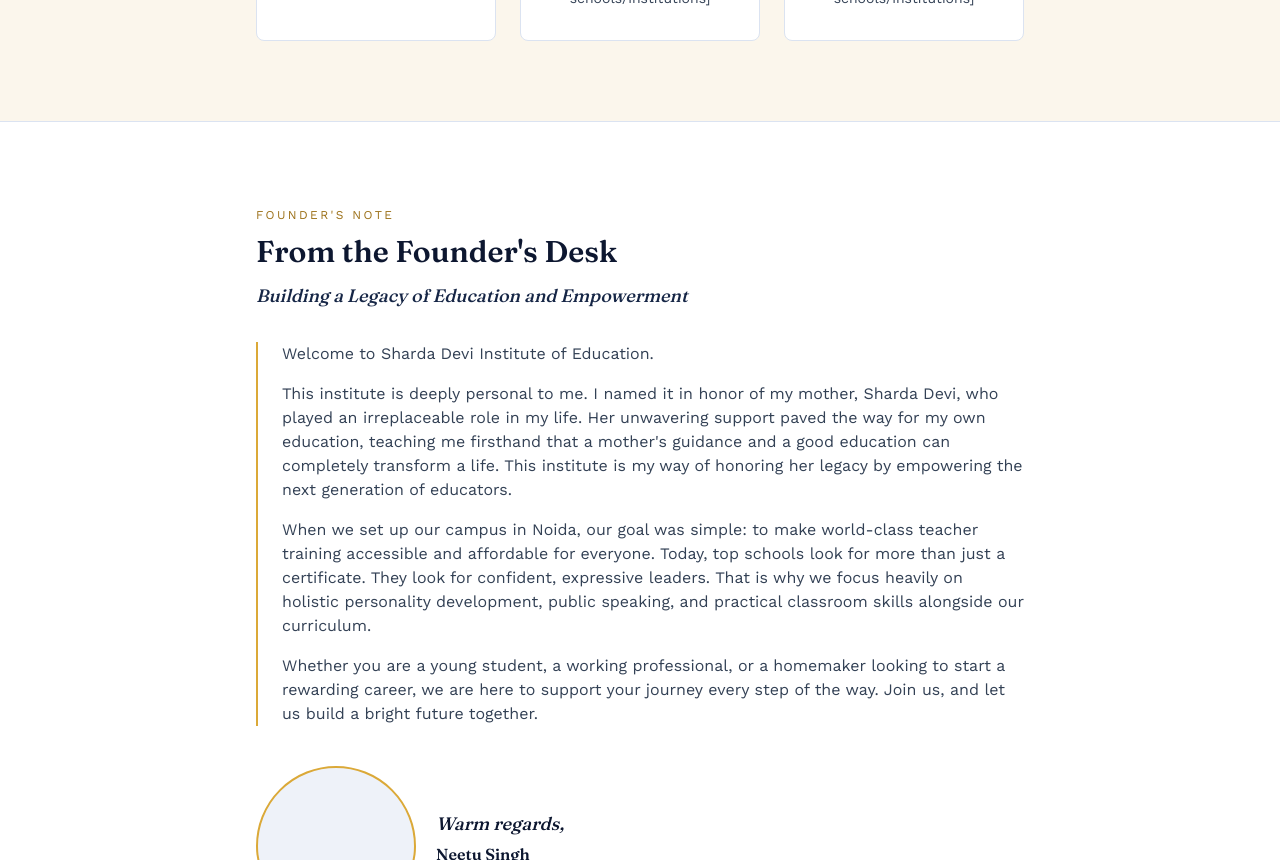
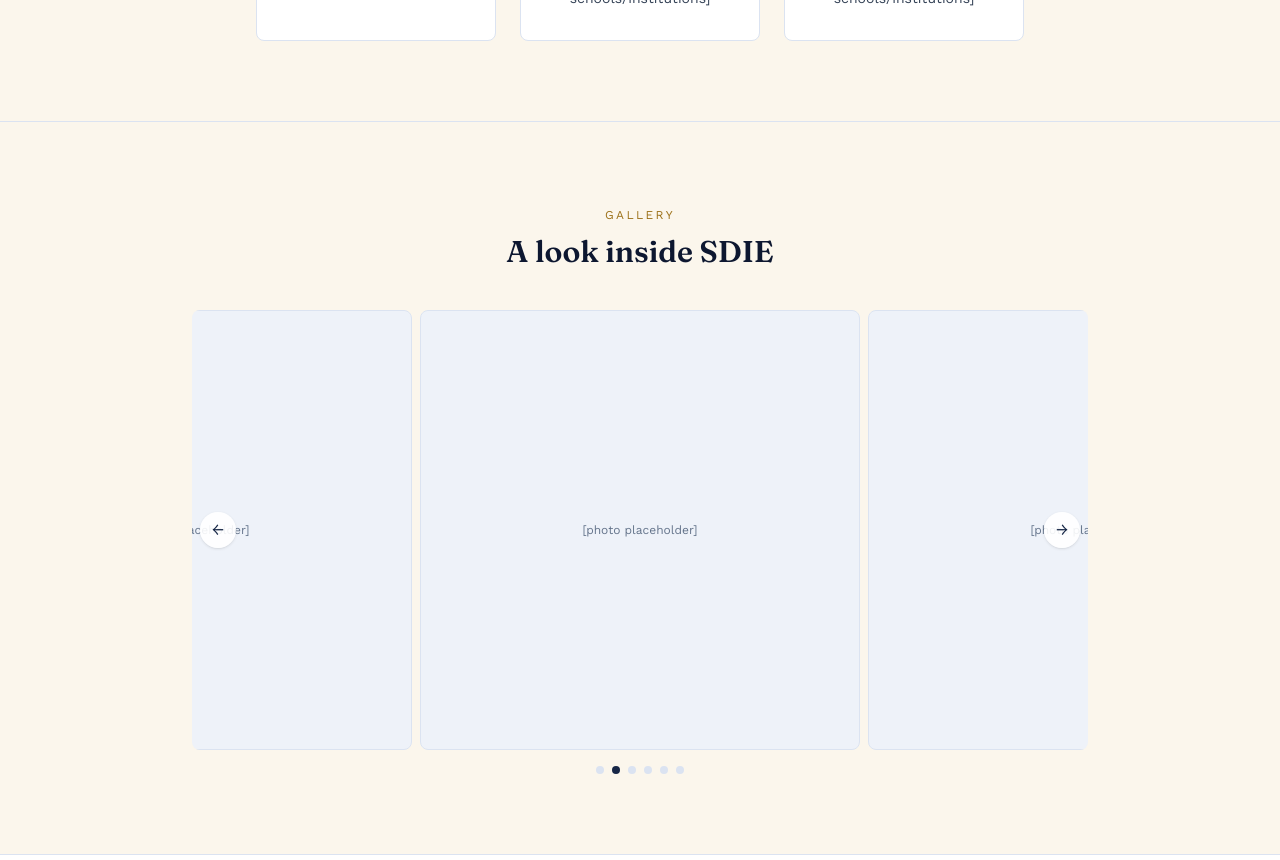
Before and after one commit to rathi-yash/sdie-website, a Next.js app: page / in a window 1280 px wide. Shown: the part 1940-2800 px from the top of the page. Built offline with nearby package versions, Linux system fonts and the light colour scheme.

Commit message:
Replace gallery page with homepage photo carousel
Adds an Embla-based carousel showing placeholder photos directly on the
homepage between Faculty and Founder's Note, and removes the standalone
/gallery route and its nav links.

```diff
--- a/app/gallery/page.tsx
+++ /dev/null
@@ -1,30 +0,0 @@
-import type { Metadata } from "next";
-import { siteConfig } from "@/lib/site-config";
-
-export const metadata: Metadata = {
-  title: "Gallery | [branch name]",
-  description: "A look inside our classrooms, events, and student activities.",
-};
-
-const placeholderImages = Array.from({ length: 6 }, (_, i) => i);
-
-export default function GalleryPage() {
-  return (
-    <section className="px-4 py-16 md:px-8">
-      <h1 className="mb-2 text-center font-display text-3xl font-semibold text-brand-900">Picture gallery</h1>
-      <p className="mx-auto mb-10 max-w-xl text-center text-ink-700">
-        A look inside {siteConfig.branchName}, classrooms, events, and student activities.
-      </p>
-      <div className="mx-auto grid max-w-4xl grid-cols-2 gap-4 sm:grid-cols-3">
-        {placeholderImages.map((i) => (
-          <div
-            key={i}
-            className="flex aspect-square items-center justify-center rounded-lg border border-brand-100 bg-brand-50 text-xs text-ink-500"
-          >
-            [photo placeholder]
-          </div>
-        ))}
-      </div>
-    </section>
-  );
-}
--- a/app/page.tsx
+++ b/app/page.tsx
@@ -5,6 +5,7 @@
 import FacultyCard from "@/components/FacultyCard";
 import FAQAccordion from "@/components/FAQAccordion";
 import FounderNote from "@/components/FounderNote";
+import GalleryCarousel from "@/components/GalleryCarousel";
 import MapEmbed from "@/components/MapEmbed";
 import { siteConfig } from "@/lib/site-config";
 import { courses } from "@/lib/courses";
@@ -81,6 +82,16 @@
         </div>
       </section>
 
+      <section className="border-t border-brand-100 px-4 py-20 md:px-8">
+        <div className="mx-auto mb-10 max-w-xl text-center">
+          <span className="text-xs uppercase tracking-[0.2em] text-gold-600">Gallery</span>
+          <h2 className="mt-2 font-display text-3xl font-semibold text-brand-900">
+            A look inside {siteConfig.branchName}
+          </h2>
+        </div>
+        <GalleryCarousel />
+      </section>
+
       <FounderNote />
 
       <section className="border-t border-brand-100 bg-paper px-4 py-20 md:px-8">
--- a/app/sitemap.ts
+++ b/app/sitemap.ts
@@ -4,7 +4,7 @@
 const baseUrl = "https://example.com";
 
 export default function sitemap(): MetadataRoute.Sitemap {
-  const staticRoutes = ["", "/courses", "/about", "/gallery", "/contact", "/faq"].map(
+  const staticRoutes = ["", "/courses", "/about", "/contact", "/faq"].map(
     (route) => ({ url: `${baseUrl}${route}` })
   );
   const courseRoutes = courses.map((course) => ({ url: `${baseUrl}/courses/${course.slug}` }));
--- a/components/Footer.tsx
+++ b/components/Footer.tsx
@@ -6,7 +6,6 @@
   { href: "/about", label: "About" },
   { href: "/courses", label: "Courses" },
   { href: "/#faculty", label: "Faculty" },
-  { href: "/gallery", label: "Gallery" },
   { href: "/contact", label: "Contact" },
 ];
 
--- /dev/null
+++ b/components/GalleryCarousel.tsx
@@ -0,0 +1,85 @@
+"use client";
+
+import { useCallback, useEffect, useState } from "react";
+import useEmblaCarousel from "embla-carousel-react";
+
+const placeholderSlides = Array.from({ length: 6 }, (_, i) => i);
+
+export default function GalleryCarousel() {
+  const [emblaRef, emblaApi] = useEmblaCarousel({ loop: true });
+  const [selectedIndex, setSelectedIndex] = useState(0);
+
+  const scrollTo = useCallback((index: number) => emblaApi?.scrollTo(index), [emblaApi]);
+  const scrollPrev = useCallback(() => emblaApi?.scrollPrev(), [emblaApi]);
+  const scrollNext = useCallback(() => emblaApi?.scrollNext(), [emblaApi]);
+
+  useEffect(() => {
+    if (!emblaApi) return;
+    const onSelect = () => setSelectedIndex(emblaApi.selectedScrollSnap());
+    emblaApi.on("select", onSelect);
+    onSelect();
+    return () => {
+      emblaApi.off("select", onSelect);
+    };
+  }, [emblaApi]);
+
+  useEffect(() => {
+    if (!emblaApi) return;
+    const autoplay = setInterval(() => emblaApi.scrollNext(), 4000);
+    const stop = () => clearInterval(autoplay);
+    emblaApi.rootNode().addEventListener("mouseenter", stop);
+    return () => {
+      clearInterval(autoplay);
+      emblaApi.rootNode().removeEventListener("mouseenter", stop);
+    };
+  }, [emblaApi]);
+
+  return (
+    <div className="mx-auto max-w-4xl">
+      <div className="relative">
+        <div className="overflow-hidden rounded-lg" ref={emblaRef}>
+          <div className="flex">
+            {placeholderSlides.map((i) => (
+              <div key={i} className="min-w-0 flex-[0_0_100%] px-1 sm:flex-[0_0_50%]">
+                <div className="flex aspect-square items-center justify-center rounded-lg border border-brand-100 bg-brand-50 text-xs text-ink-500">
+                  [photo placeholder]
+                </div>
+              </div>
+            ))}
+          </div>
+        </div>
+
+        <button
+          type="button"
+          aria-label="Previous photo"
+          onClick={scrollPrev}
+          className="absolute left-2 top-1/2 flex h-9 w-9 -translate-y-1/2 items-center justify-center rounded-full bg-white/90 text-brand-700 shadow hover:bg-white"
+        >
+          &larr;
+        </button>
+        <button
+          type="button"
+          aria-label="Next photo"
+          onClick={scrollNext}
+          className="absolute right-2 top-1/2 flex h-9 w-9 -translate-y-1/2 items-center justify-center rounded-full bg-white/90 text-brand-700 shadow hover:bg-white"
+        >
+          &rarr;
+        </button>
+      </div>
+
+      <div className="mt-4 flex justify-center gap-2">
+        {placeholderSlides.map((i) => (
+          <button
+            key={i}
+            type="button"
+            aria-label={`Go to photo ${i + 1}`}
+            onClick={() => scrollTo(i)}
+            className={`h-2 w-2 rounded-full transition-colors ${
+              i === selectedIndex ? "bg-brand-700" : "bg-brand-100"
+            }`}
+          />
+        ))}
+      </div>
+    </div>
+  );
+}
--- a/components/Header.tsx
+++ b/components/Header.tsx
@@ -10,7 +10,6 @@
   { href: "/courses", label: "Courses" },
   { href: "/about", label: "About" },
   { href: "/#faculty", label: "Faculty" },
-  { href: "/gallery", label: "Gallery" },
   { href: "/contact", label: "Contact" },
 ];
 
```
Also changed, not shown: package.json (+6 -5 lines), 1 other file (tests, documents, lock files or other folders).
